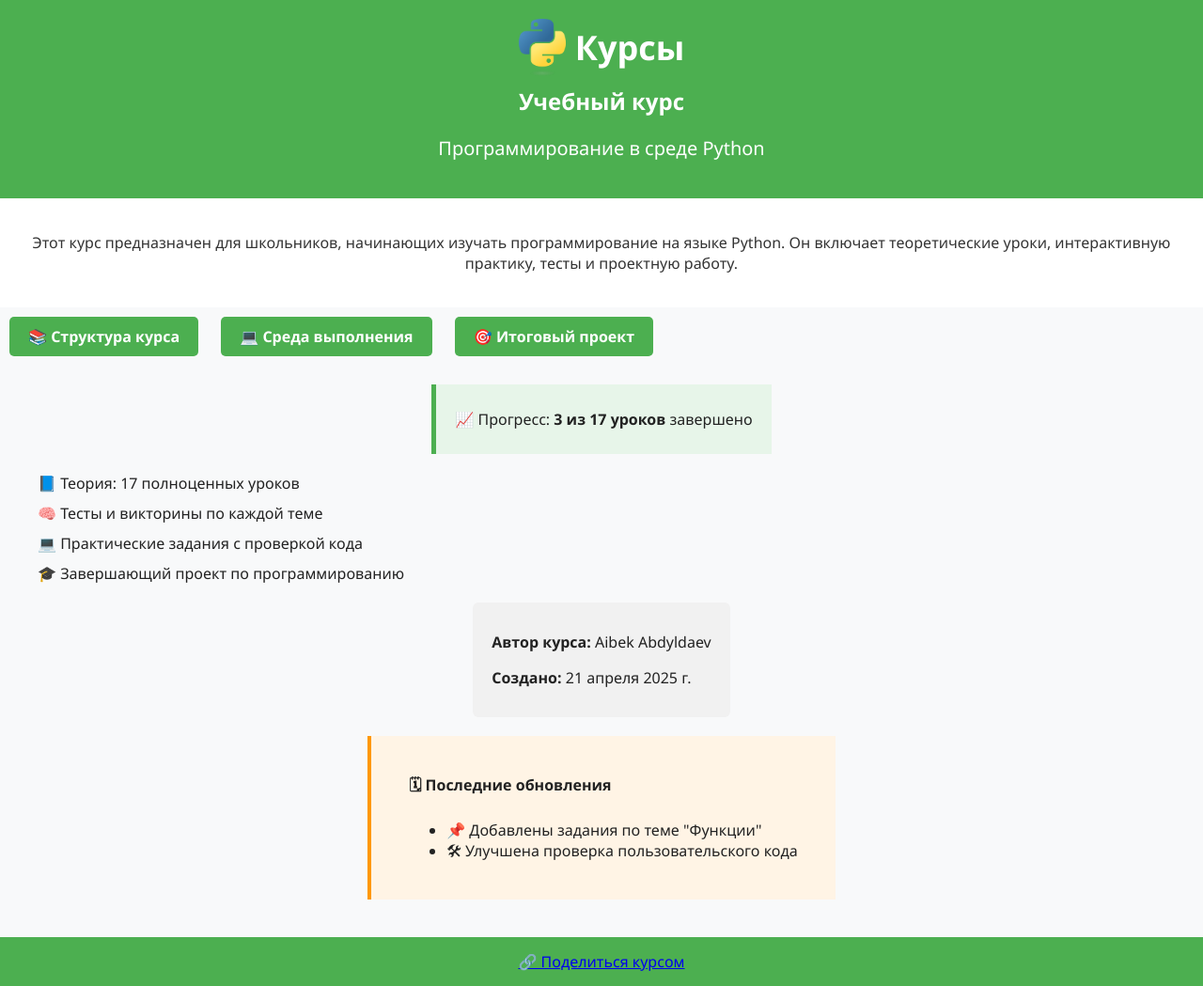
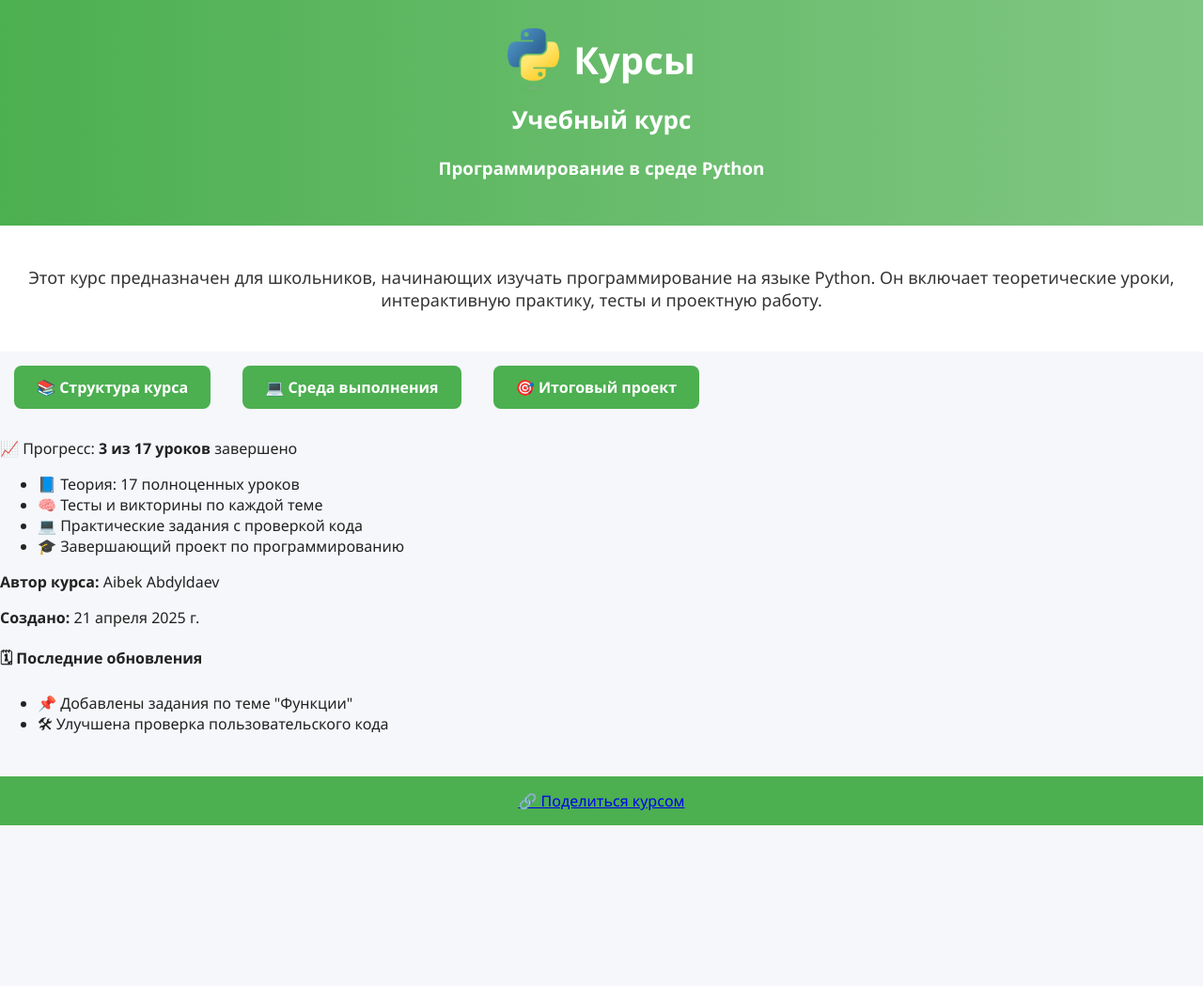
Before and after one commit to maharaha/python-course, a Flask app: page / in a window 1280 px wide. Shown: the whole page at 94% size. After the commit the page ends 878 px from the top, so only its background shows below. Run offline with Flask 3, Linux system fonts and the light colour scheme.

Commit message:
Update style.css

```diff
--- a/static/css/style.css
+++ b/static/css/style.css
@@ -1,7 +1,7 @@
-/* Основной фон и шрифт */
+/* Основной стиль */
 body {
     font-family: 'Segoe UI', Tahoma, sans-serif;
-    background-color: #f8f9fa;
+    background-color: #f5f7fa;
     color: #222;
     margin: 0;
     padding: 0;
@@ -9,9 +9,9 @@ body {
 
 /* Верхняя шапка */
 header {
-    background-color: #4CAF50;
+    background: linear-gradient(to right, #4CAF50, #81C784);
     color: white;
-    padding: 20px;
+    padding: 30px;
     text-align: center;
 }
 
@@ -19,151 +19,110 @@ header {
     display: flex;
     align-items: center;
     justify-content: center;
-    gap: 10px;
+    gap: 15px;
 }
 
 .logo-title .logo {
-    width: 50px;
+    width: 55px;
 }
 
 header h1 {
-    font-size: 36px;
+    font-size: 40px;
     margin: 0;
 }
 
 header h2 {
-    font-size: 24px;
-    margin: 10px 0 0;
-}
-
-header h3 {
-    font-size: 20px;
-    font-weight: 500;
+    font-size: 26px;
+    margin-top: 12px;
 }
 
 /* Введение */
 .intro {
-    padding: 20px;
-    background-color: #fff;
+    padding: 25px;
+    background-color: #ffffff;
+    text-align: center;
     color: #333;
-    text-align: center;
+    font-size: 18px;
 }
 
-/* Кнопки-ссылки */
+/* Кнопки */
 .course-button {
     display: inline-block;
-    margin: 10px;
-    padding: 10px 20px;
+    margin: 15px;
+    padding: 12px 24px;
     background-color: #4CAF50;
     color: white;
     text-decoration: none;
-    border-radius: 5px;
+    border-radius: 8px;
     font-weight: bold;
-    transition: background-color 0.3s;
+    font-size: 16px;
+    transition: background-color 0.3s ease, transform 0.2s ease;
 }
 
 .course-button:hover {
     background-color: #388e3c;
+    transform: scale(1.03);
 }
 
-/* Прогресс */
-.progress-box {
-    background-color: #e7f5e9;
-    padding: 10px 20px;
-    margin: 20px auto;
-    width: fit-content;
-    border-left: 5px solid #4CAF50;
-}
-
-/* Особенности курса */
-.section-list ul {
-    list-style: none;
-    padding: 0 40px;
-}
-
-.section-list li {
-    margin-bottom: 10px;
-    font-size: 16px;
-}
-
-/* Автор */
-.author-box {
-    background-color: #f1f1f1;
-    padding: 15px 20px;
-    margin: 20px auto;
-    width: fit-content;
-    border-radius: 6px;
-}
-
-/* Новости */
-.news-box {
-    padding: 20px 40px;
-    background-color: #fff4e5;
-    margin: 20px auto;
-    width: fit-content;
-    border-left: 4px solid #ff9800;
-}
-
-/* Блоки уроков в структуре */
+/* Сетка уроков */
 .lesson-grid {
     display: grid;
     grid-template-columns: repeat(auto-fit, minmax(220px, 1fr));
     gap: 20px;
-    padding: 20px 40px;
+    padding: 30px 50px;
 }
 
 .lesson-tile {
-    background-color: #d4edda;
-    padding: 20px;
-    border-radius: 8px;
-    box-shadow: 0 2px 6px rgba(0,0,0,0.1);
+    background: linear-gradient(145deg, #e0f2f1, #ffffff);
+    padding: 25px;
+    border-radius: 12px;
+    box-shadow: 0 4px 8px rgba(0,0,0,0.05);
     text-align: center;
-    transition: transform 0.2s ease;
     text-decoration: none;
     color: #2e7d32;
-    font-weight: bold;
+    font-size: 18px;
+    font-weight: 600;
+    transition: transform 0.3s ease, box-shadow 0.3s ease;
 }
 
 .lesson-tile:hover {
-    transform: scale(1.03);
-    background-color: #c8e6c9;
+    transform: translateY(-5px);
+    box-shadow: 0 8px 15px rgba(0,0,0,0.15);
+    background: #e8f5e9;
 }
 
-/* Контейнер среды выполнения */
+/* Контейнер среды выполнения и проектов */
 .practice-container {
-    padding: 30px 40px;
-    background-color: #ffffff;
-    margin: 20px auto;
-    max-width: 800px;
-    border-radius: 8px;
-    box-shadow: 0 4px 10px rgba(0,0,0,0.05);
+    max-width: 900px;
+    margin: 30px auto;
+    background: #ffffff;
+    padding: 30px;
+    border-radius: 12px;
+    box-shadow: 0 4px 12px rgba(0,0,0,0.05);
 }
 
-.practice-container h2 {
-    color: #4CAF50;
-    margin-bottom: 20px;
-    text-align: center;
-}
-
+/* Поле ввода кода */
 textarea.code-input {
     width: 100%;
     height: 200px;
     font-family: monospace;
     font-size: 16px;
-    padding: 10px;
+    padding: 15px;
     border: 1px solid #ccc;
-    border-radius: 5px;
+    border-radius: 6px;
     resize: vertical;
+    box-sizing: border-box;
 }
 
+/* Кнопка запуска */
 button.run-button {
-    margin-top: 10px;
-    padding: 10px 20px;
+    margin-top: 15px;
+    padding: 12px 24px;
     background-color: #4CAF50;
     color: white;
     font-size: 16px;
     border: none;
-    border-radius: 5px;
+    border-radius: 6px;
     cursor: pointer;
 }
 
@@ -171,25 +130,25 @@ button.run-button:hover {
     background-color: #388e3c;
 }
 
-/* Вывод */
+/* Результат выполнения */
 .output-box {
-    background-color: #e8f5e9;
-    color: #1b5e20;
-    margin-top: 20px;
-    padding: 15px;
-    border-left: 4px solid #4CAF50;
-    border-radius: 5px;
+    background-color: #f1f8e9;
+    color: #2e7d32;
+    margin-top: 25px;
+    padding: 20px;
+    border-left: 5px solid #4CAF50;
+    border-radius: 6px;
     font-family: monospace;
     white-space: pre-wrap;
 }
 
-/* Выбор проектов */
+/* Выбор проекта */
 .project-choice {
     display: flex;
+    justify-content: center;
     flex-wrap: wrap;
-    justify-content: center;
     gap: 20px;
-    margin-top: 20px;
+    margin-top: 25px;
 }
 
 /* Подвал */
```
